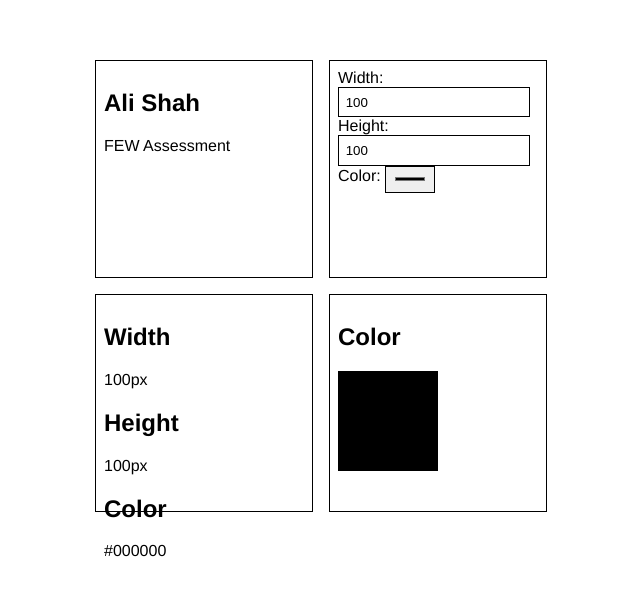
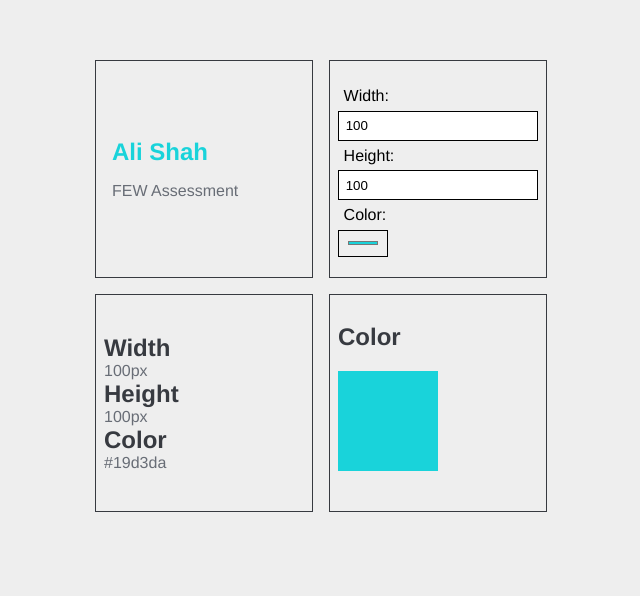
Before and after one commit to shah-a/web1.0-11-web1.0-diagnostic, a plain HTML site: page index.html in a window 1280 px wide. Shown: the part 114-710 px from the top of the page, without its empty margins (319-959 px from the left). Drawn offline with Linux system fonts and the light colour scheme.

Commit message:
Added custom styles

```diff
--- a/index.html
+++ b/index.html
@@ -8,32 +8,32 @@
 
 <body>
   <div>
-    <section>
+    <section id="name">
       <h1>Ali Shah</h1>
       <p>FEW Assessment</p>
     </section>
 
-    <section>
+    <section id="inputs">
       <label>Width:</label>
       <input id="width-input" type="number" value="100">
       <label>Height:</label>
       <input id="height-input" type="number" value="100">
       <label>Color:</label>
-      <input id="color-input" type="color">
+      <input id="color-input" type="color" value="#19d3da">
     </section>
   </div>
 
   <div>
-    <section>
+    <section id="output-1">
       <h1>Width</h1>
       <p id="width-display">100px</p>
       <h1>Height</h1>
       <p id="height-display">100px</p>
       <h1>Color</h1>
-      <p id="color-display">#000000</p>
+      <p id="color-display">#19d3da</p>
     </section>
 
-    <section>
+    <section id="output-2">
       <h1>Color</h1>
       <div id="color-box"></div>
     </section>
--- a/style.css
+++ b/style.css
@@ -1,3 +1,10 @@
+/*Colour palette: https://colorhunt.co/palette/213547
+#eeeeee
+#686d76
+#373a40
+#19d3da
+*/
+
 html, body {
   margin: 0;
   height: 100%
@@ -9,10 +16,20 @@ body {
   flex-direction: column;
   justify-content: center;
   align-items: center;
+  color: #686d76;
+  background-color: #eeeeee;
 }
 
 body > div {
   display: flex;
+}
+
+#name h1 {
+  color: #19d3da;
+}
+
+#output-1 h1, #output-2 h1 {
+  color: #373a40;
 }
 
 section {
@@ -20,17 +37,37 @@ section {
   padding: 0.5em;
   width: 200px;
   height: 200px;
-  border: 1px solid #000000;
+  border: 1px solid #373a40;
 }
 
-section input {
+#name h1, #name p {
+  margin: 0;
+  padding: 0.5rem;
+}
+
+#name, #inputs, #output-1 {
+  display: flex;
+  flex-direction: column;
+  justify-content: center;
+}
+
+#inputs label {
+  color: #000000;
+  padding: 0.35em;
+}
+
+#inputs input {
   border: 1px solid #000000;
   padding: 0.5em;
+}
+
+#output-1 h1, #output-1 p {
+  margin: 0;
 }
 
 #color-box {
   width: 100px;
   height: 100px;
-  background-color: #000000;
+  background-color: #19d3da;
   transition: all 0.2s;
 }
```
